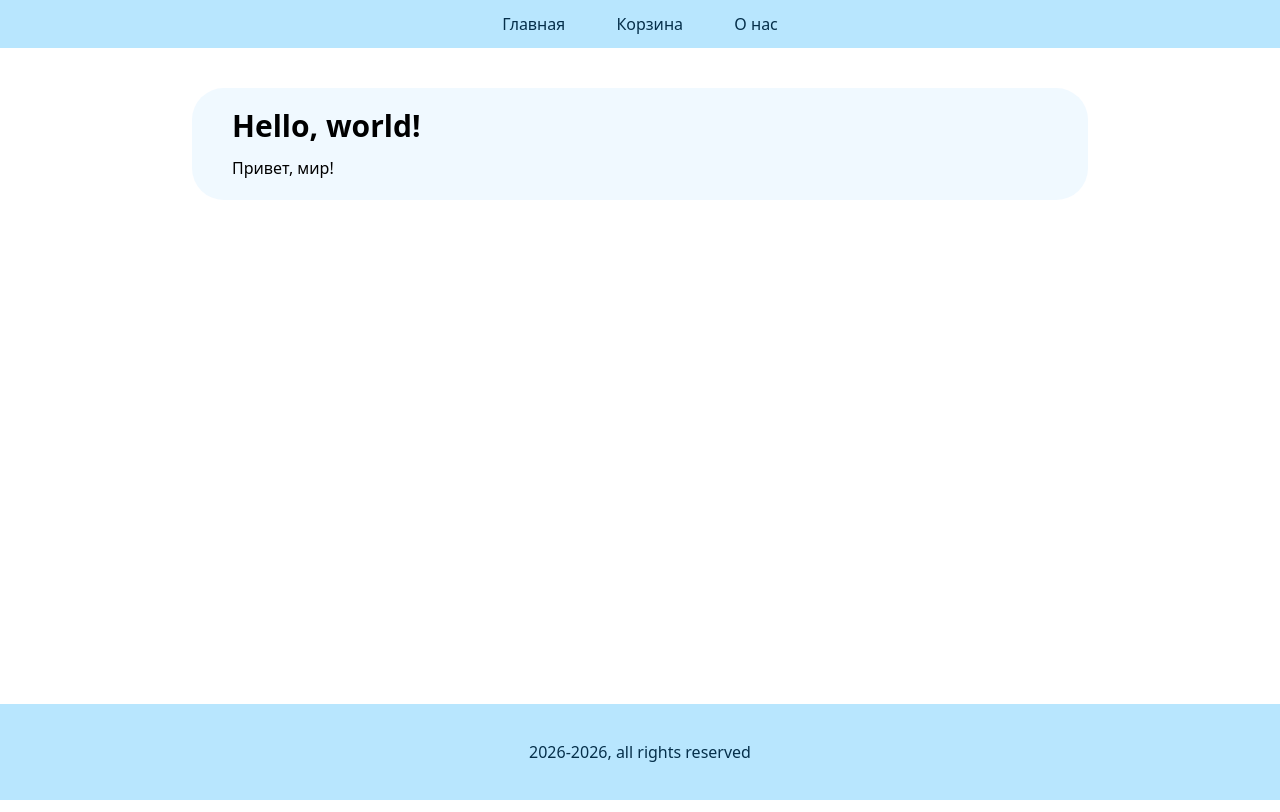
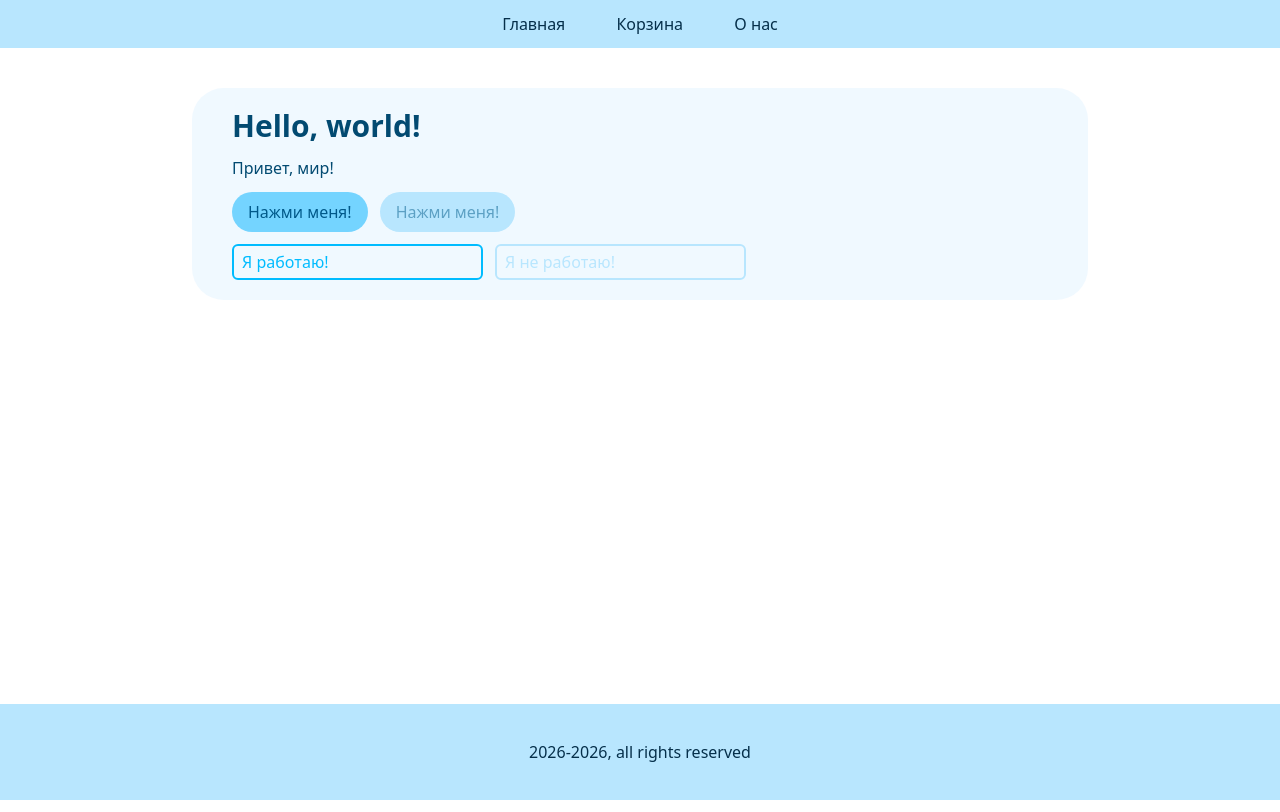
Before and after one commit to TimurKul/internet-technologies-task-typescript, a React (Vite) app: page / in a window 1280 px wide. Built offline with nearby package versions, Linux system fonts and the light colour scheme.

Commit message:
added components

```diff
--- a/index.html
+++ b/index.html
@@ -5,9 +5,9 @@
     <link rel="icon" type="image/svg+xml" href="/vite.svg" />
     <meta name="viewport" content="width=device-width, initial-scale=1.0" />
     <title>my-typescript-react-app</title>
+    <script type="module" src="/src/main.tsx"></script>
   </head>
   <body>
-    <div id="root"></div>
-    <script type="module" src="/src/main.tsx"></script>
+    <div id="root" class="min-h-screen flex flex-col"></div>
   </body>
 </html>
--- a/src/App.tsx
+++ b/src/App.tsx
@@ -11,7 +11,7 @@ export const App: React.FC = () => {
     <>
       <Header />
 
-      <main className="min-h-[calc(100vh-48px-40px-96px)]">
+      <main className="flex-grow">
         <div className="my-10 mx-[15vw] rounded-4xl py-5 px-10 bg-sky-50">
           <Routes>
             <Route path="/" element={<Home />} />
--- /dev/null
+++ b/src/components/Button.tsx
@@ -0,0 +1,32 @@
+type ButtonType = 'primary' | 'disabled';
+
+interface ButtonProps {
+  title: string;
+  buttonType: ButtonType;
+}
+
+export const Button: React.FC<ButtonProps> = (props: ButtonProps) => {
+  const { title, buttonType } = props;
+  const defaultClass = 'inline-flex items-center px-4 py-2 rounded-full';
+
+  const classes = {
+    buttonTypes: {
+      primary: 'bg-sky-300 text-sky-800 cursor-pointer',
+      disabled: 'bg-sky-200 text-sky-800/50',
+    },
+  };
+
+  const handlers = {
+    primary: () => alert('Эта кнопка работает!'),
+    disabled: () => null,
+  };
+
+  return (
+    <button
+      className={defaultClass + ' ' + classes.buttonTypes[buttonType]}
+      onClick={handlers[buttonType]}
+    >
+      {title}
+    </button>
+  );
+};
--- a/src/components/Footer.tsx
+++ b/src/components/Footer.tsx
@@ -1,6 +1,6 @@
 export const Footer: React.FC = () => {
   return (
-    <footer className="h-24 bg-sky-200 text-sky-950 flex justify-center items-center">
+    <footer className=" h-24 bg-sky-200 text-sky-950 flex justify-center items-center">
       <p>2026-2026, all rights reserved</p>
     </footer>
   );
--- /dev/null
+++ b/src/components/Input.tsx
@@ -0,0 +1,27 @@
+type InputType = 'primary' | 'disabled';
+
+interface InputProps {
+  placeholder: string;
+  inputType: InputType;
+}
+
+export const Input: React.FC<InputProps> = (props: InputProps) => {
+  const { placeholder, inputType } = props;
+  const defaultClass = 'border border-2 rounded-md px-2 py-1';
+
+  const classes = {
+    inputTypes: {
+      primary:
+        'border-sky-400 bg-sky-50 caret-indigo-500 text-sky-800 placeholder-sky-400 focus:outline-none focus:border-indigo-400 focus:placeholder-indigo-400 focus:text-indigo-800',
+      disabled: 'border-sky-200 bg-sky-50 placeholder-sky-200',
+    },
+  };
+
+  return (
+    <input
+      placeholder={placeholder}
+      disabled={inputType === 'disabled'}
+      className={defaultClass + ' ' + classes.inputTypes[inputType]}
+    ></input>
+  );
+};
--- /dev/null
+++ b/src/components/Text.tsx
@@ -0,0 +1,8 @@
+interface TextProps {
+  content: string;
+}
+
+export const Text = (props: TextProps) => {
+  const { content } = props;
+  return <p className="text-sky-900">{content}</p>;
+};
--- a/src/index.css
+++ b/src/index.css
@@ -2,6 +2,18 @@
 
 @layer base {
   h1 {
+    @apply text-sky-900;
+  }
+
+  h1 {
+    @apply text-3xl font-bold
+  }
+
+  h1:not(:last-child), p:not(:last-child), div:not(:last-child) {
     @apply mb-3;
   }
+
+  input:not(:last-child), button:not(:last-child) {
+    @apply mr-3;
+  }
 }
--- a/src/pages/About.tsx
+++ b/src/pages/About.tsx
@@ -1,11 +1,10 @@
+import { Text } from '../components/Text.tsx';
+
 export const About: React.FC = () => {
   return (
     <>
-      <h1 className="text-3xl font-bold">О нас</h1>
-      <p>
-        Пользовательский интерфейс разработан с помощью фреймворка React
-        студентом ИМИ СВФУ группы Б-ИВТ-23-1 Куличкиным Тимуром Федоровичем.
-      </p>
+      <h1>О нас</h1>
+      <Text content="Пользовательский интерфейс разработан с помощью фреймворка React студентом ИМИ СВФУ группы Б-ИВТ-23-1 Куличкиным Тимуром Федоровичем."></Text>
     </>
   );
 };
--- a/src/pages/Cart.tsx
+++ b/src/pages/Cart.tsx
@@ -1,8 +1,10 @@
+import { Text } from '../components/Text.tsx';
+
 export const Cart: React.FC = () => {
   return (
     <>
-      <h1 className="text-3xl font-bold">Корзина</h1>
-      <p>У вас в корзине пока что пусто!</p>
+      <h1>Корзина</h1>
+      <Text content="У вас в корзине пока что пусто!"></Text>
     </>
   );
 };
--- a/src/pages/Home.tsx
+++ b/src/pages/Home.tsx
@@ -1,8 +1,20 @@
+import { Button } from '../components/Button.tsx';
+import { Input } from '../components/Input.tsx';
+import { Text } from '../components/Text.tsx';
+
 export const Home: React.FC = () => {
   return (
     <>
-      <h1 className="text-3xl font-bold">Hello, world!</h1>
-      <p>Привет, мир!</p>
+      <h1>Hello, world!</h1>
+      <Text content="Привет, мир!"></Text>
+      <div>
+        <Button title="Нажми меня!" buttonType="primary"></Button>
+        <Button title="Нажми меня!" buttonType="disabled"></Button>
+      </div>
+      <div>
+        <Input placeholder="Я работаю!" inputType="primary"></Input>
+        <Input placeholder="Я не работаю!" inputType="disabled"></Input>
+      </div>
     </>
   );
 };
```
